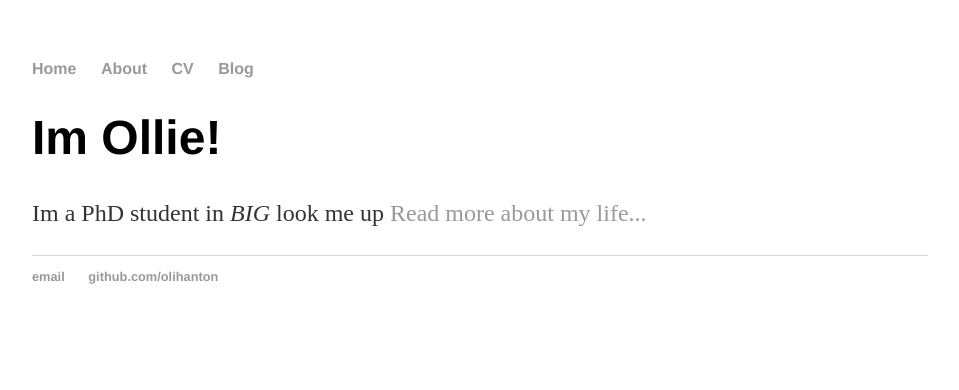
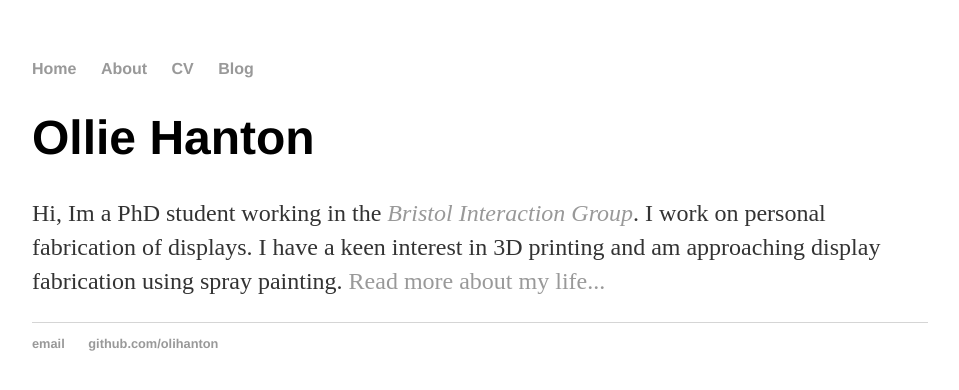
Before and after one commit to olihanton/olihanton.github.io, a Jekyll site: the page built from index.html, in a window 1280 px wide. Shown: the top 390 px of the page, without its empty margins (160-1119 px from the left). Built offline with Jekyll 4.4.1, drawn with Linux system fonts in a browser that asks for light colours.

Commit message:
Update index.html
updated text

```diff
--- a/index.html
+++ b/index.html
@@ -3,6 +3,6 @@ layout: default
 title: Ollie Hanton, PhD student
 ---
 <div class="blurb">
-	<h1>Im Ollie!</h1>
-	<p> Im a PhD student in <em>BIG</em> look me up <a href="/about">Read more about my life...</a></p>
+	<h1>Ollie Hanton</h1>
+	<p> Hi, Im a PhD student working in the <a href="http://www.biglab.co.uk/people/"><em>Bristol Interaction Group</em></a>. I work on personal fabrication of displays. I have a keen interest in 3D printing and am approaching display fabrication using spray painting. <a href="/about">Read more about my life...</a></p>
 </div><!-- /.blurb -->
```
